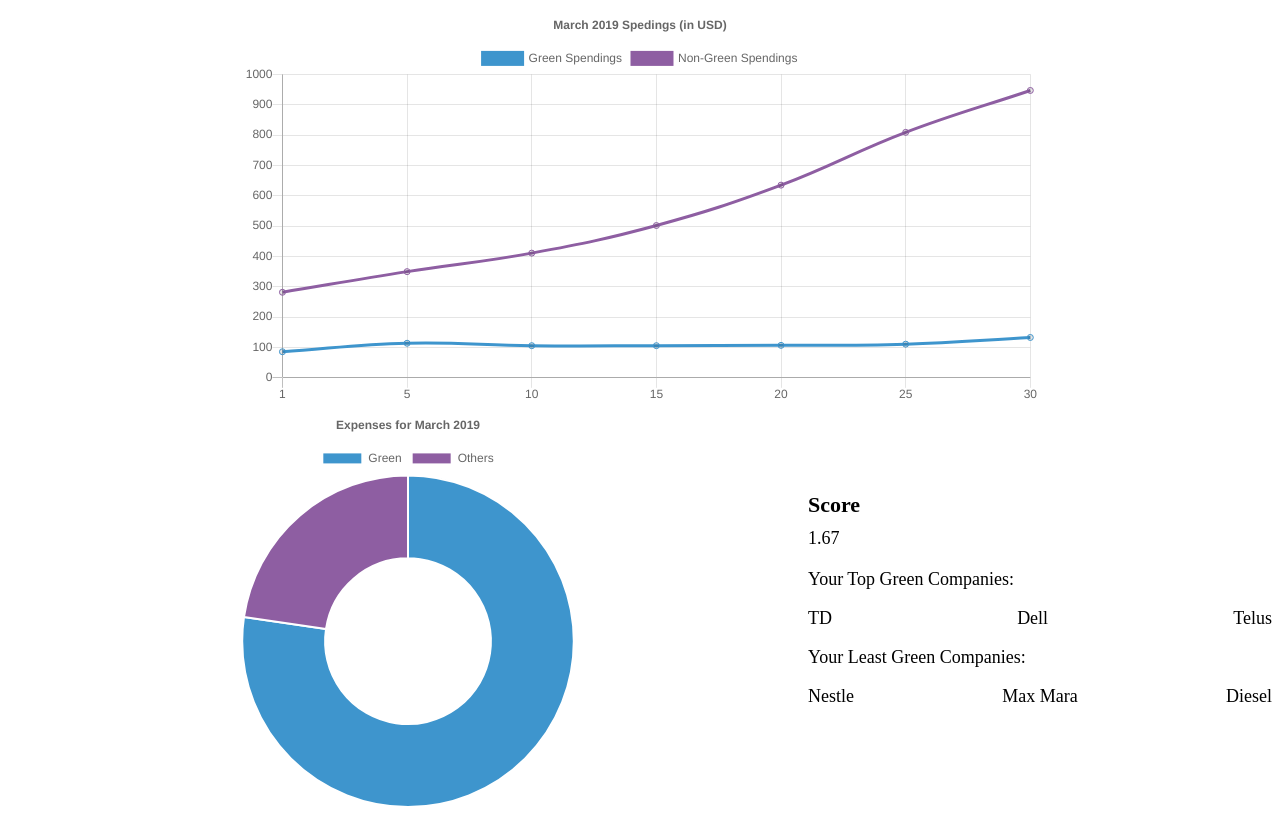
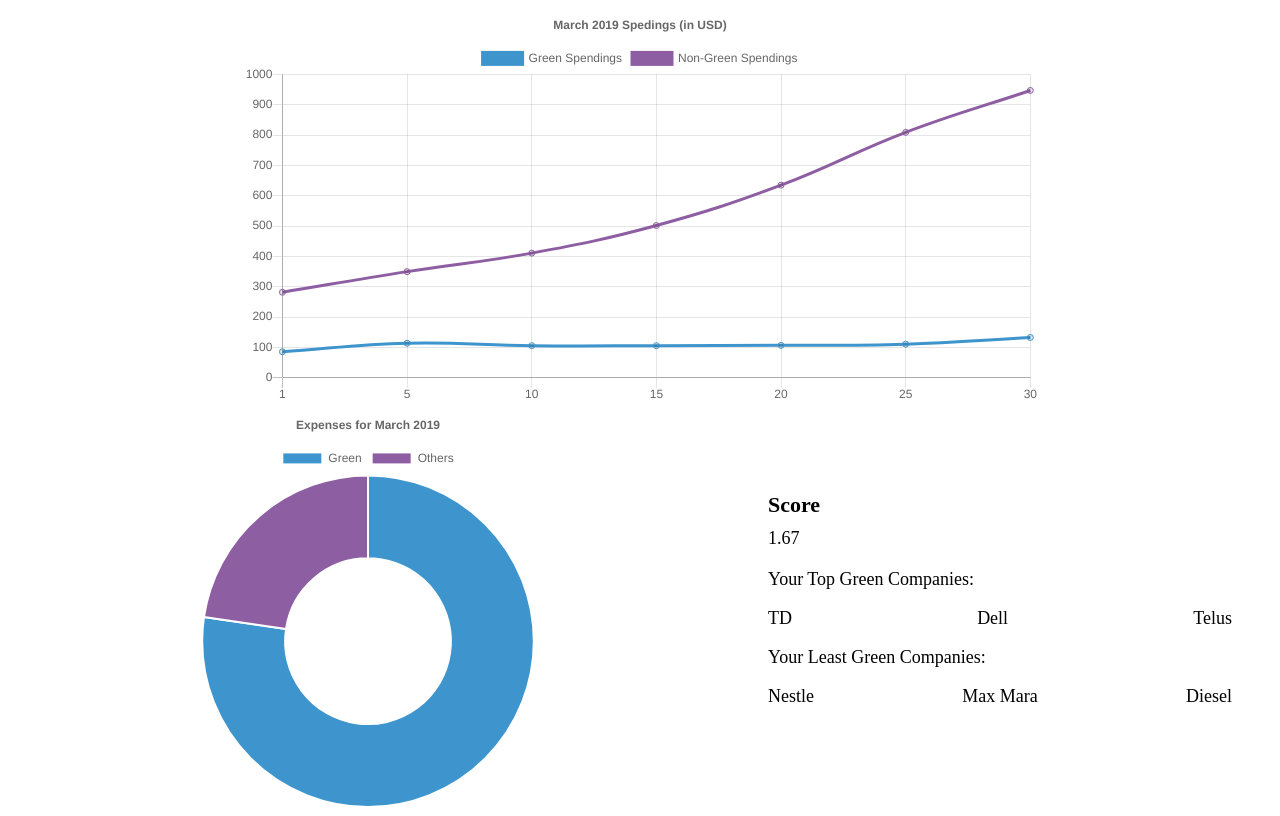
Before and after one commit to shahrzad88/mlh-project, a website: page app/public/report.html in a window 1280 px wide. Drawn offline with nearby package versions, Linux system fonts and the light colour scheme.

Commit message:
Last style

```diff
--- a/app/public/css/report.css
+++ b/app/public/css/report.css
@@ -14,6 +14,8 @@
   align-items: center;
   width: 100%;
   height: 50%;
+  position: relative;
+  left: -40px;
 }
 
 #details {
```
